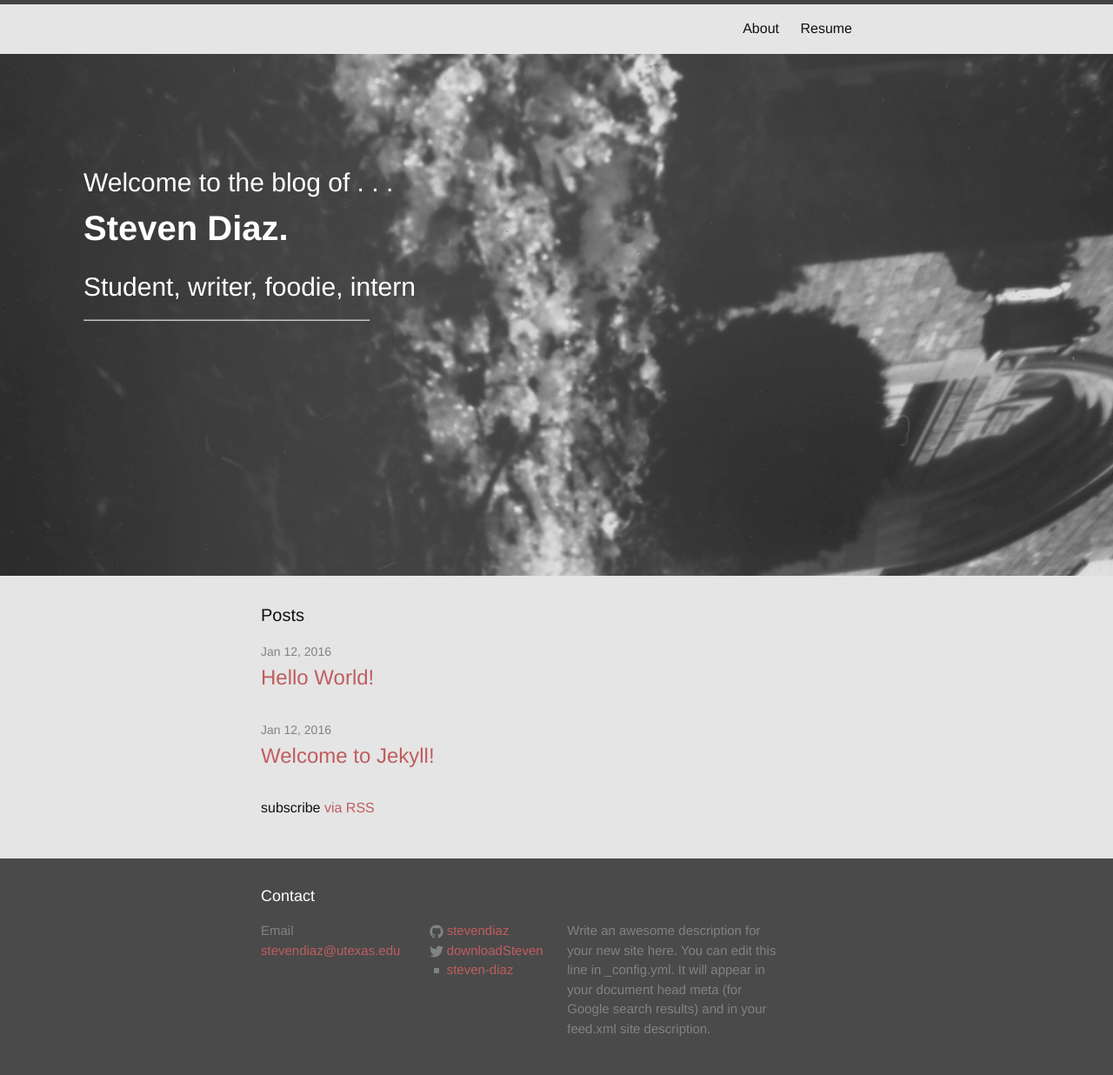
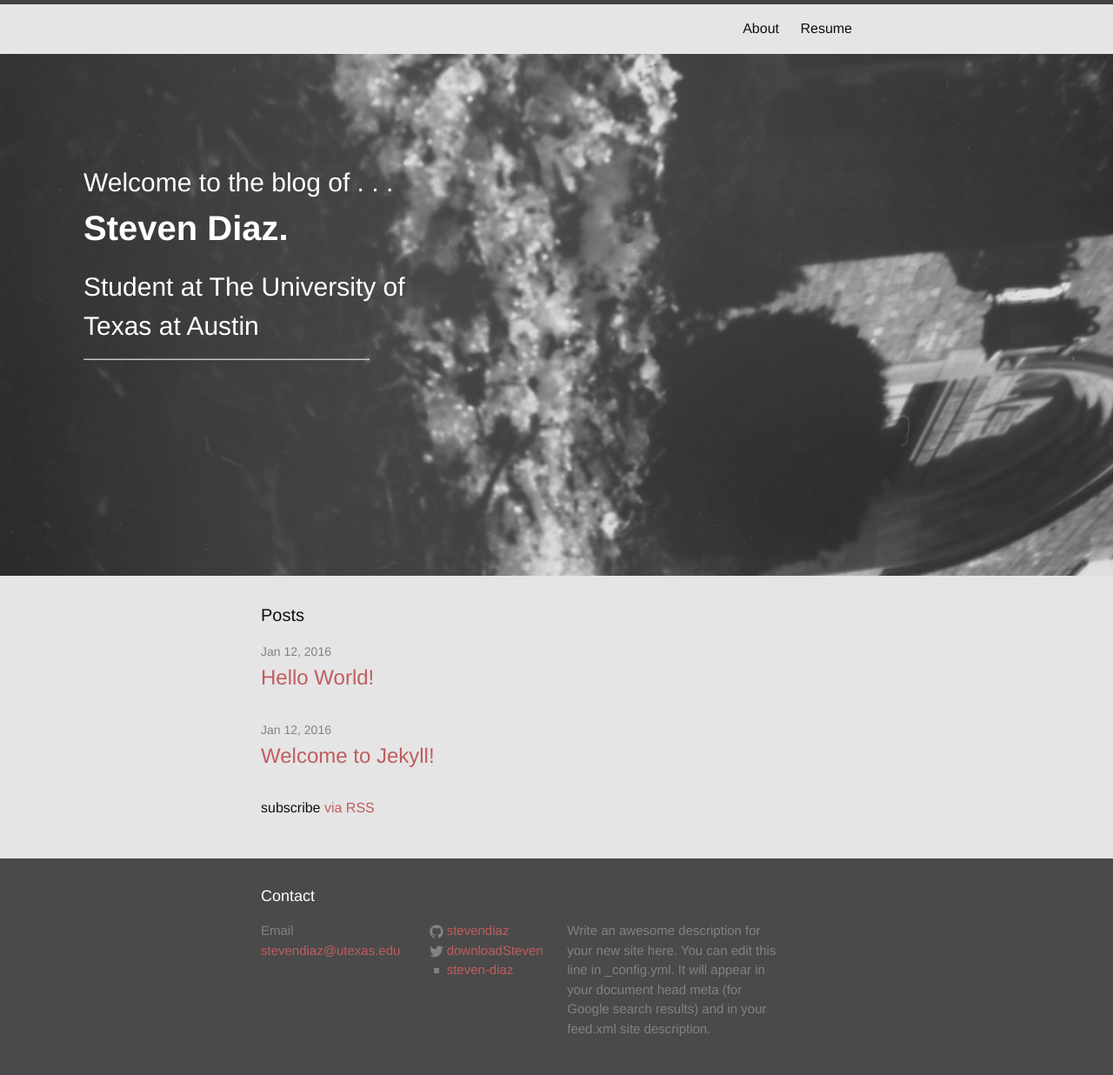
Before and after one commit to stevendiaz/stevendiaz.github.io, a Jekyll site: the page built from index.html, in a window 1280 px wide. Shown: the whole page at 87% size. Built offline with Jekyll 4.4.1, drawn with Linux system fonts in a browser that asks for light colours.

Commit message:
Update intro.html

```diff
--- a/_includes/intro.html
+++ b/_includes/intro.html
@@ -5,7 +5,7 @@
 
         <h2 class="full-name">Steven Diaz.</h2>
 
-        <p class="personal-description">Student, writer, foodie, intern</p>
+        <p class="personal-description">Student at The University of Texas at Austin</p>
 
         <hr class="divider">
 
```
